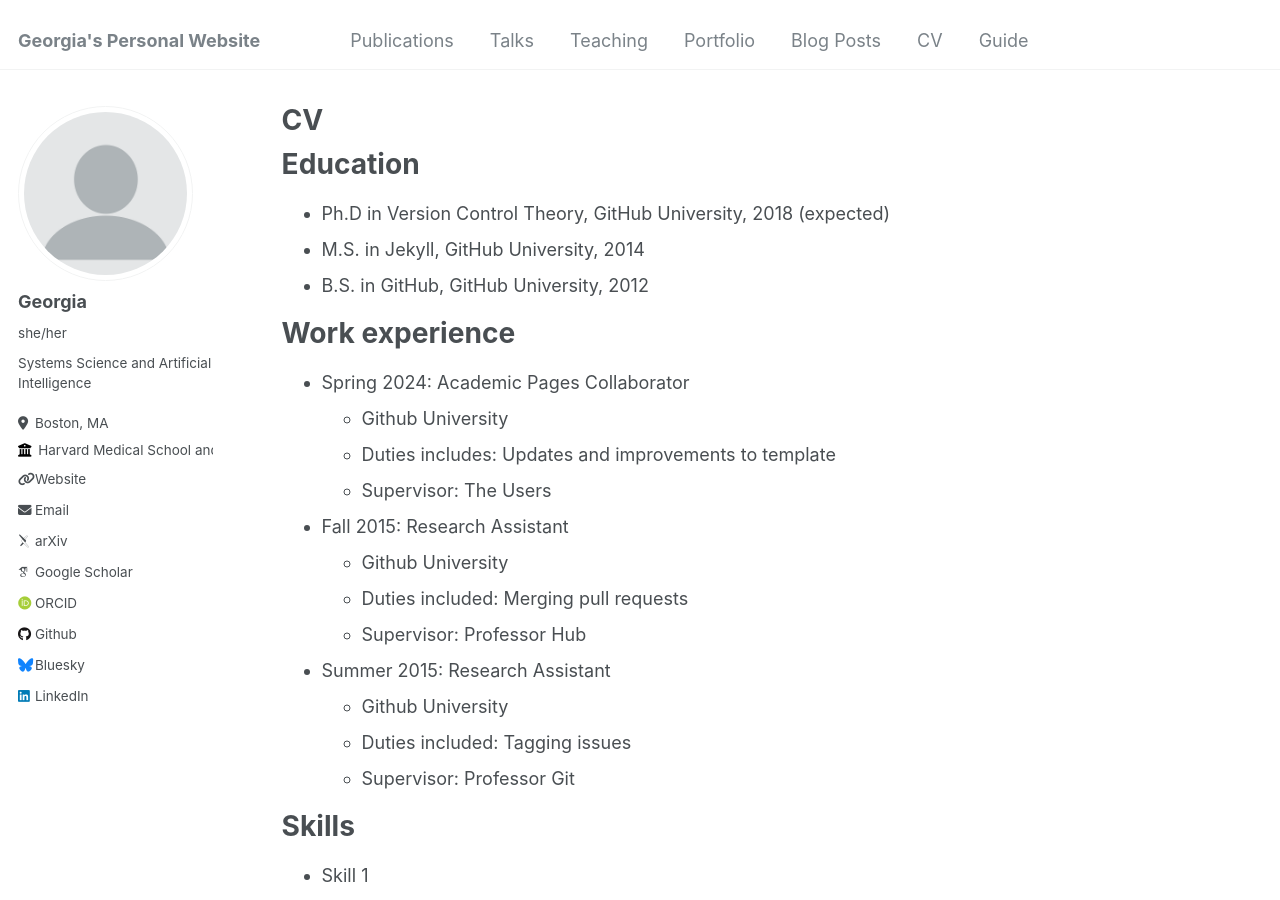
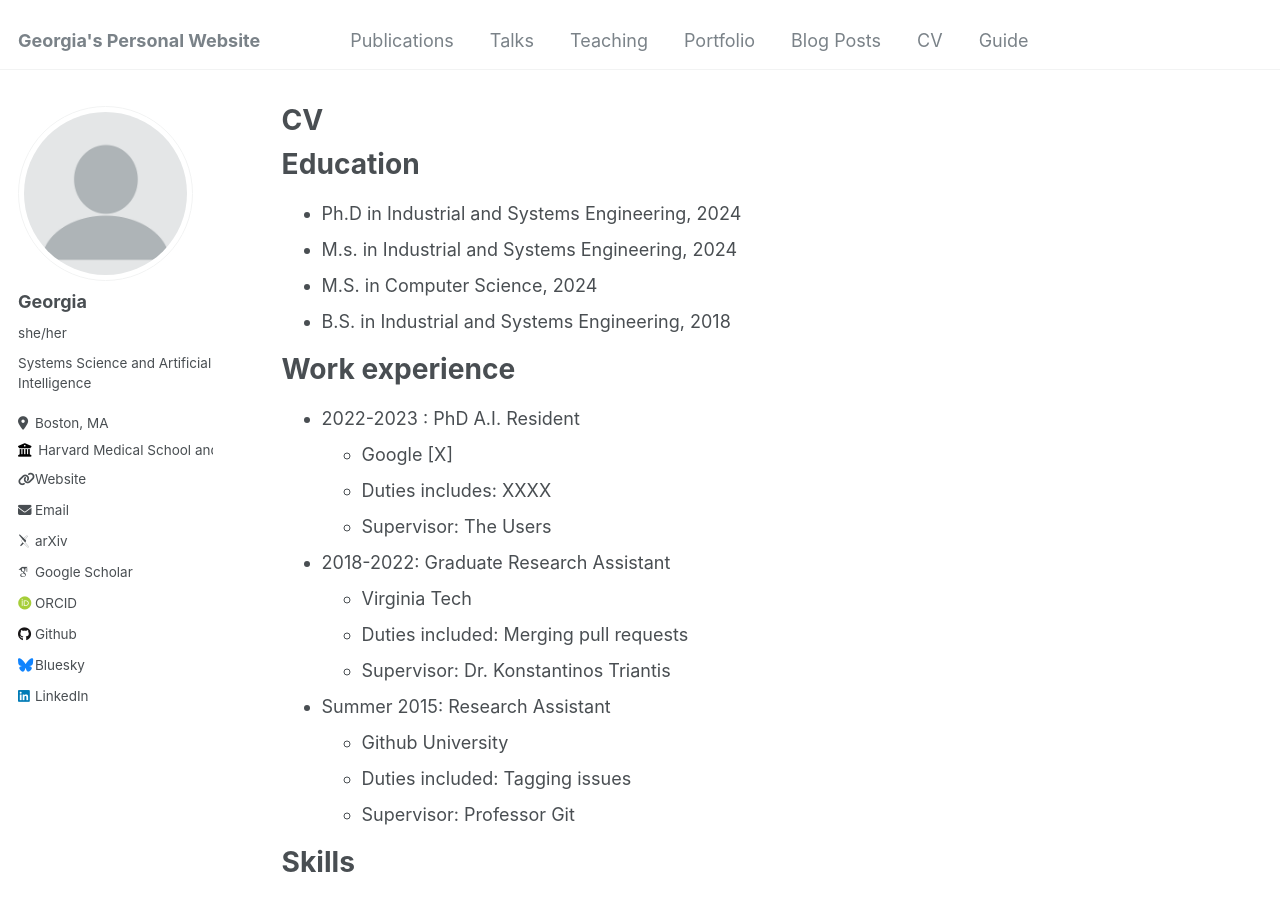
Before and after one commit to georgia-max/georgia-max.github.io, a Jekyll site: the page built from _pages/cv.md, in a window 1280 px wide and 900 px high. Built offline with Jekyll 4.4.1, drawn with Linux system fonts in a browser that asks for light colours; some web fonts are replaced.

Commit message:
Update cv.md

```diff
--- a/_pages/cv.md
+++ b/_pages/cv.md
@@ -11,21 +11,22 @@ redirect_from:
 
 Education
 ======
-* Ph.D in Version Control Theory, GitHub University, 2018 (expected)
-* M.S. in Jekyll, GitHub University, 2014
-* B.S. in GitHub, GitHub University, 2012
+* Ph.D in Industrial and Systems Engineering, 2024
+* M.s. in Industrial and Systems Engineering, 2024
+* M.S. in Computer Science, 2024
+* B.S. in Industrial and Systems Engineering, 2018
 
 Work experience
 ======
-* Spring 2024: Academic Pages Collaborator
-  * Github University
-  * Duties includes: Updates and improvements to template
+* 2022-2023 : PhD A.I. Resident
+  * Google [X]
+  * Duties includes: XXXX
   * Supervisor: The Users
 
-* Fall 2015: Research Assistant
-  * Github University
+* 2018-2022: Graduate Research Assistant
+  * Virginia Tech
   * Duties included: Merging pull requests
-  * Supervisor: Professor Hub
+  * Supervisor: Dr. Konstantinos Triantis
 
 * Summer 2015: Research Assistant
   * Github University
```
